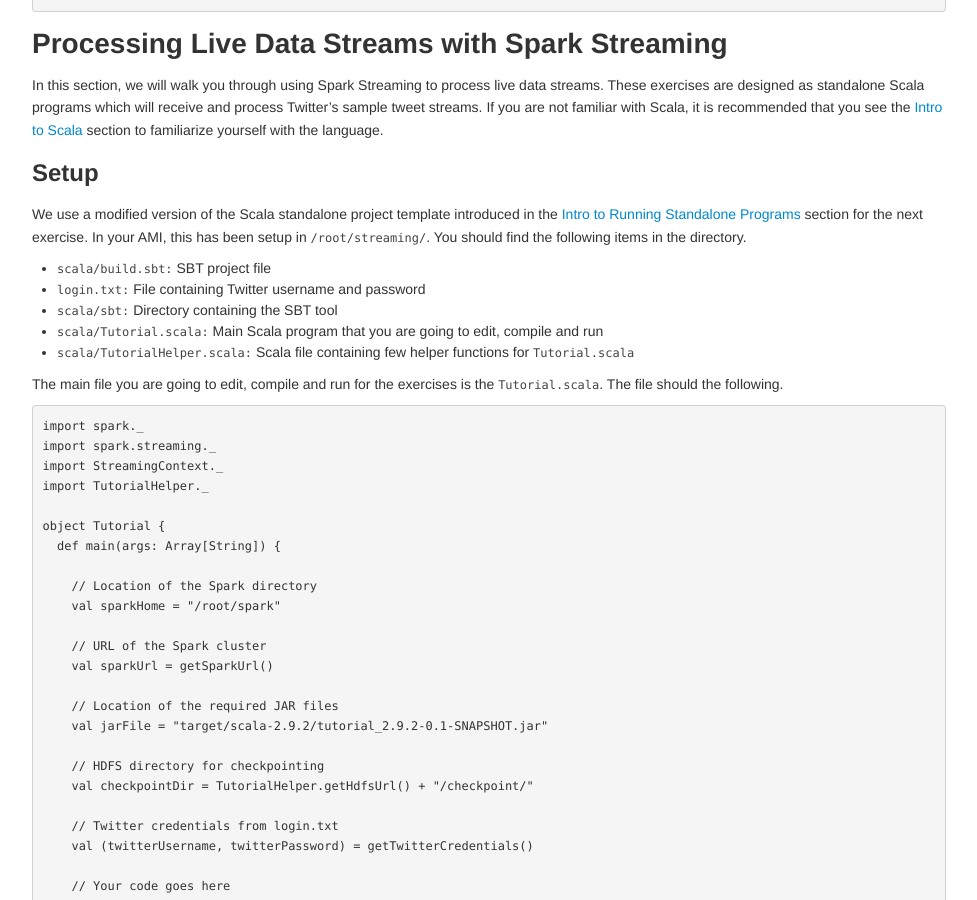
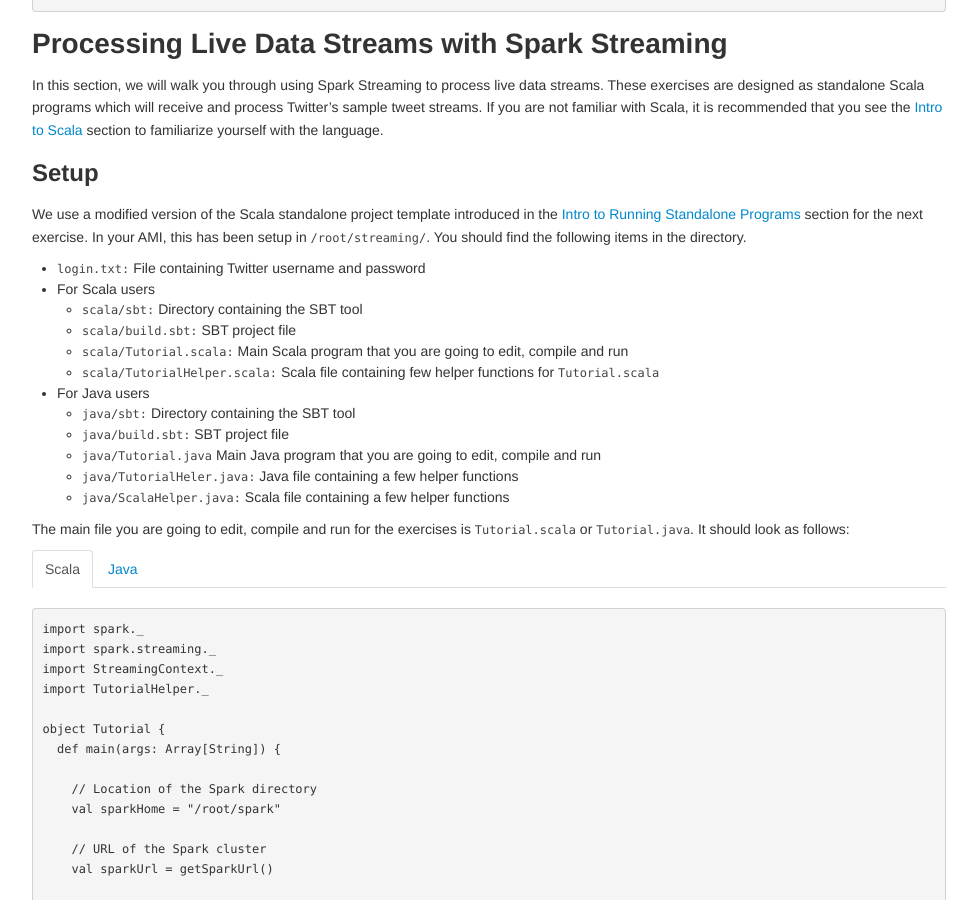
Before and after one commit to databricks/spark-training, a Jekyll site: the page built from strata_2013/index.md, in a window 1280 px wide and 900 px high, scrolled down 11233 px. Shown: the whole window, without its empty margins (151-1128 px from the left). Built offline with Jekyll 4.4.1, drawn with Linux system fonts in a browser that asks for light colours; some of the changed text lies outside the part shown.

Commit message:
Adding java to tutorial doc

```diff
--- a/strata_2013/index.md
+++ b/strata_2013/index.md
@@ -735,14 +735,23 @@
 ## Setup
 We use a modified version of the Scala standalone project template introduced in the [Intro to Running Standalone Programs](#introduction-to-running-standalone-spark-programs) section for the next exercise. In your AMI, this has been setup in `/root/streaming/`. You should find the following items in the directory.
 
-- `scala/build.sbt:` SBT project file
 - `login.txt:` File containing Twitter username and password
-- `scala/sbt:` Directory containing the SBT tool
-- `scala/Tutorial.scala:` Main Scala program that you are going to edit, compile and run
-- `scala/TutorialHelper.scala:` Scala file containing few helper functions for `Tutorial.scala`
+- For Scala users
+  - `scala/sbt:` Directory containing the SBT tool
+  - `scala/build.sbt:` SBT project file
+  - `scala/Tutorial.scala:` Main Scala program that you are going to edit, compile and run
+  - `scala/TutorialHelper.scala:` Scala file containing few helper functions for `Tutorial.scala`
+- For Java users
+  - `java/sbt:` Directory containing the SBT tool
+  - `java/build.sbt:` SBT project file
+  - `java/Tutorial.java` Main Java program that you are going to edit, compile and run
+  - `java/TutorialHeler.java:` Java file containing a few helper functions
+  - `java/ScalaHelper.java:` Scala file containing a few helper functions
 
-The main file you are going to edit, compile and run for the exercises is the `Tutorial.scala`. The file should the following.
+The main file you are going to edit, compile and run for the exercises is `Tutorial.scala` or `Tutorial.java`. It should look as follows:
 
+<div class="codetabs">
+<div data-lang="scala" markdown="1">
 ~~~
 import spark._
 import spark.streaming._
@@ -771,6 +780,41 @@
   }
 }
 ~~~
+</div>
+<div data-lang="java" markdown="1">
+~~~
+import spark.api.java.*;
+import spark.api.java.function.*;
+import spark.streaming.*;
+import spark.streaming.api.java.*;
+import twitter4j.*;
+import java.util.Arrays;
+import scala.Tuple2;
+
+public class Tutorial {
+  public static void main(String[] args) throws Exception {
+    // Location of the Spark directory
+    String sparkHome = "/root/spark";
+
+    // URL of the Spark cluster
+    String sparkUrl = TutorialHelper.getSparkUrl();
+
+    // Location of the required JAR files
+    String jarFile = "target/scala-2.9.2/tutorial_2.9.2-0.1-SNAPSHOT.jar";
+
+    // HDFS directory for checkpointing
+    String checkpointDir = TutorialHelper.getHdfsUrl() + "/checkpoint/";
+
+    // Twitter credentials from login.txt
+    String twitterUsername = TutorialHelper.getTwitterUsername();
+    String twitterPassword = TutorialHelper.getTwitterPassword();
+
+    // Your code goes here
+  }
+}
+~~~
+</div>
+</div>
 
 For your convenience, we have added a couple of helper function to get the parameters that the exercises need.
 
@@ -802,49 +846,102 @@
 To express any Spark Streaming computation, a StreamingContext object needs to be created.
 This object serves as the main entry point for all Spark Streaming functionality.
 
+<div class="codetabs">
+<div data-lang="scala" markdown="1">
 ~~~
     val sc = new SparkContext(sparkUrl, "Tutorial", sparkHome, Seq(jarFile))
     val ssc = new StreamingContext(sc, Seconds(1))
 ~~~
+</div>
+<div data-lang="java" markdown="1">
+~~~
+    JavaSparkContext sc = new JavaSparkContext(sparkUrl, "Tutorial", sparkHome, jarFile);
+    JavaStreamingContext ssc = new JavaStreamingContext(sc, new Duration(1000));
+~~~
+</div>
+</div>
 
 Here, a SparkContext object is first created by providing the Spark cluster URL, the Spark home directory and the list of JAR files that are necessary to run the program.
 "Tutorial" is a unique name given to this application to identify it the Spark's web UI.
 Using this SparkContext object, a StreamingContext object is created. `Seconds(1)` tells the context to receive and process data in batches of 1 second.
 Next, we use this context and the login information to create a stream of tweets.
 
+<div class="codetabs">
+<div data-lang="scala" markdown="1">
 ~~~
     val tweets = ssc.twitterStream(twitterUsername, twitterPassword)
 ~~~
+</div>
+<div data-lang="java" markdown="1">
+~~~
+    JavaDStream<Status> tweets =
+      ScalaHelper.twitterStream(twitterUsername, twitterPassword, ssc);
+~~~
+</div>
+</div>
 
 The object `tweets` is a DStream of tweet statuses. More specifically, it is continuous stream of RDDs containing objects of type [twitter4j.Status](http://twitter4j.org/javadoc/twitter4j/Status.html). As a very simple processing step, let's try to print the status text of the some of the tweets.
 
+<div class="codetabs">
+<div data-lang="scala" markdown="1">
 ~~~
     val statuses = tweets.map(status => status.getText())
     statuses.print()
 ~~~
+</div>
+<div data-lang="java" markdown="1">
+~~~
+    JavaDStream<String> statuses = tweets.map(
+      new Function<Status, String>() {
+        public String call(Status status) { return status.getText(); }
+      }
+    );
+    statuses.print();
+~~~
+</div>
+</div>
 
 Similar to RDD transformation in the earlier Spark exercises, the `map` operation on `tweets` maps each Status object to its text to create a new 'transformed' DStream named `statuses`. The `print` output operation tells the context to print first 10 records in each RDD in a DStream, which in this case, are 1 second batches of received status texts.
 
 We also need to set an HDFS for periodic checkpointing of the intermediate data.
 
+<div class="codetabs">
+<div data-lang="scala" markdown="1">
 ~~~
     ssc.checkpoint(checkpointDir)
 ~~~
+</div>
+<div data-lang="java" markdown="1">
+~~~
+    ssc.checkpoint(checkpointDir, new Duration(10000));
+~~~
+</div>
+</div>
+
 Finally, we need to tell the context to start running the computation we have setup.
 
+<div class="codetabs">
+<div data-lang="scala" markdown="1">
 ~~~
     ssc.start()
 ~~~
+</div>
+<div data-lang="java" markdown="1">
+~~~
+    ssc.start()
+~~~
+</div>
+</div>
 
 __Note that all DStream operations must be done before calling this statement.__
 
-After saving `Tutorial.scala`, it can be run from the command prompt using the following command (from within the `/root/streaming` directory).
+After saving `Tutorial.scala`, it can be run from the command prompt using the following command (from within the `/root/streaming/[language]` directory).
 
 ~~~
 sbt/sbt project run
 ~~~
 
-This command will automatically compile `Tutorial.scala` to create a JAR file in `/root/streaming/target/scala-2.9.2/` and then run the program. You should find the following output on your screen.
+This command will automatically compile the `Tutorial` class and create a JAR file in `/root/streaming/[language]/target/scala-2.9.2/`. Finally, it will run the program. You should see output similar to the following on your screen:
 
 <pre class="nocode">
 -------------------------------------------
@@ -918,10 +1015,32 @@
 1. __Get the stream of hashtags from the stream of tweets__ :
    To get the hashtags from the status string, we need to identify only those words in the message that start with "#". This can be done as follows.
 
-   ~~~
-      val words = statuses.flatMap(status => status.split(" "))
-      val hashtags = words.filter(word => word.startsWith("#"))
-   ~~~
+
+<div class="codetabs">
+<div data-lang="scala" markdown="1">
+~~~
+    val words = statuses.flatMap(status => status.split(" "))
+    val hashtags = words.filter(word => word.startsWith("#"))
+~~~
+</div>
+<div data-lang="java" markdown="1">
+~~~
+    JavaDStream<String> words = statuses.flatMap(
+      new FlatMapFunction<String, String>() {
+        public Iterable<String> call(String in) {
+          return Arrays.asList(in.split(" "));
+        }
+      }
+    );
+
+    JavaDStream<String> hashTags = words.filter(
+      new Function<String, Boolean>() {
+        public Boolean call(String word) { return word.startsWith("#"); }
+      }
+    );
+~~~
+</div>
+</div>
 
    The `flatMap` operation applies a one-to-many operation to each record in a DStream and then flattens the records to create a new DStream.
    In this case, each status string is split by space to produce a DStream whose each record is a word.
@@ -947,10 +1066,35 @@
    be added to the previous window's counts, and the counts of the old data that falls out of the window can be 'subtracted' from the previous window's counts. This can be
    done using DStreams as follows.
 
-   ~~~
-      val counts = hashtags.map(tag => (tag, 1))
-                           .reduceByKeyAndWindow(_ + _, _ - _, Seconds(30), Seconds(1))
-   ~~~
+<div class="codetabs">
+<div data-lang="scala" markdown="1">
+~~~
+    val counts = hashtags.map(tag => (tag, 1))
+                         .reduceByKeyAndWindow(_ + _, _ - _, Seconds(30), Seconds(1))
+~~~
+</div>
+<div data-lang="java" markdown="1">
+~~~
+   JavaPairDStream<String, Integer> tuples = hashTags.map(
+      new PairFunction<String, String, Integer>() {
+        public Tuple2<String, Integer> call(String in) {
+          return new Tuple2<String, Integer>(in, 1);
+        }
+      }
+    );
+
+    JavaPairDStream<String, Integer> counts = tuples.reduceByKeyAndWindow(
+      new Function2<Integer, Integer, Integer>() {
+        public Integer call(Integer i1, Integer i2) { return i1 + i2; }
+      },
+      new Function2<Integer, Integer, Integer>() {
+        public Integer call(Integer i1, Integer i2) { return i1 - i2; }
+      },
+      new Duration(30 * 1000),
+      new Duration(1 * 1000));
+~~~
+</div>
+</div>
    The `_ + _` and `_ - _` are Scala short-hands for specifying functions to add and subtract two numbers. `Seconds(30)` specifies
    the window size and `Seconds(1)` specifies the movement of the window.
    Note, that only 'invertible' reduce operations that have 'inverse' functions (like subtracting is the inverse function of adding)
@@ -975,7 +1119,7 @@
    </pre>
 
 
-3. __Find the top 10 hashtags based on their counts__ :
+3. __Find the top 10 hashtags based on their counts (Scala only)__ :
    Finally, these counts have to be used to find the popular hashtags.
    A simple (but not the most efficient) way to do this is to sort the hashtags based on their counts and
    take the top 10 records. Since this requires sorting by the counts, the count (i.e., the second item in the
```
